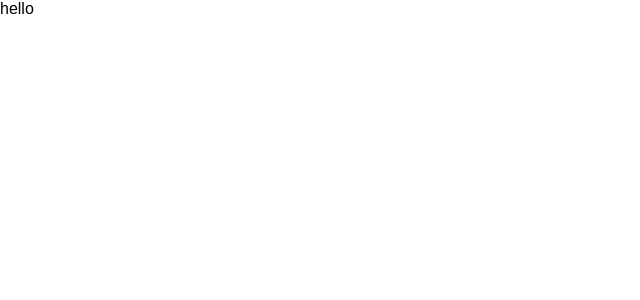
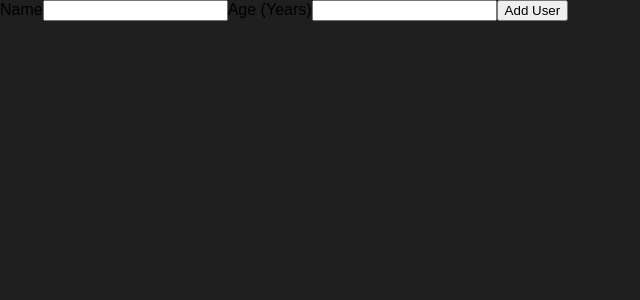
Before and after one commit to pedromachakio/React-foodOrdering-app, a React (Create React App) app: page / in a window 1280 px wide. Shown: the top 300 px of the page, without its empty margins (0-640 px from the left). Built offline with nearby package versions, Linux system fonts and the light colour scheme.

Commit message:
added AddUser component initial logic

```diff
--- a/src/App.js
+++ b/src/App.js
@@ -1,7 +1,10 @@
 import React from "react";
+import AddUser from "./Components/Users/AddUser";
 
 function App() {
-  return <div>hello</div>;
+  return <div>
+    <AddUser></AddUser>
+  </div>;
 }
 
 export default App;
--- /dev/null
+++ b/src/Components/UI/Card.js
@@ -0,0 +1,8 @@
+import styles from "./Card.module.css";
+
+function Card(props) {
+  const namesOfClasses = "card " + props.className;
+  return <div className={namesOfClasses}>{props.children}</div>;
+}
+
+export default Card;
--- /dev/null
+++ b/src/Components/UI/Card.module.css
@@ -0,0 +1,4 @@
+.card {
+    border-radius: 12px;
+    box-shadow: 0 1px 8px rgba(0, 0, 0, 0.25);
+  }
--- a/src/Components/Users/AddUser.js
+++ b/src/Components/Users/AddUser.js
@@ -0,0 +1,21 @@
+import styles from "./AddUser.module.css";
+import Card from "../UI/Card";
+
+const AddUser = (props) => {
+  const addUserHandler = (event) => {
+    event.preventDefault();
+  };
+  return (
+    <Card>
+      <form onSubmit={addUserHandler}>
+        <label htmlFor="name">Name</label>
+        <input styles={styles.input} type="text" id="name"></input>
+        <label htmlFor="age">Age (Years)</label>
+        <input type="number" min="1" id="age"></input>
+        <button type="submit">Add User</button>
+      </form>
+    </Card>
+  );
+};
+
+export default AddUser;
--- a/src/Components/Users/AddUser.module.css
+++ b/src/Components/Users/AddUser.module.css
@@ -0,0 +1,26 @@
+.input {
+    margin: 2rem auto;
+    padding: 1rem;
+    width: 90%;
+    max-width: 40rem;
+  }
+
+  .input label {
+    display: block;
+    font-weight: bold;
+    margin-bottom: 0.5rem;
+  }
+
+  .input input {
+    font: inherit;
+    display: block;
+    width: 100%;
+    border: 1px solid #ccc;
+    padding: 0.15rem;
+    margin-bottom: 0.5rem;
+  }
+
+  .input input:focus {
+    outline: none;
+    border-color: #4f005f;
+  }
--- a/src/index.css
+++ b/src/index.css
@@ -4,6 +4,7 @@
 
 html {
   font-family: sans-serif;
+  background: #1f1f1f;
 }
 
 body {
```
